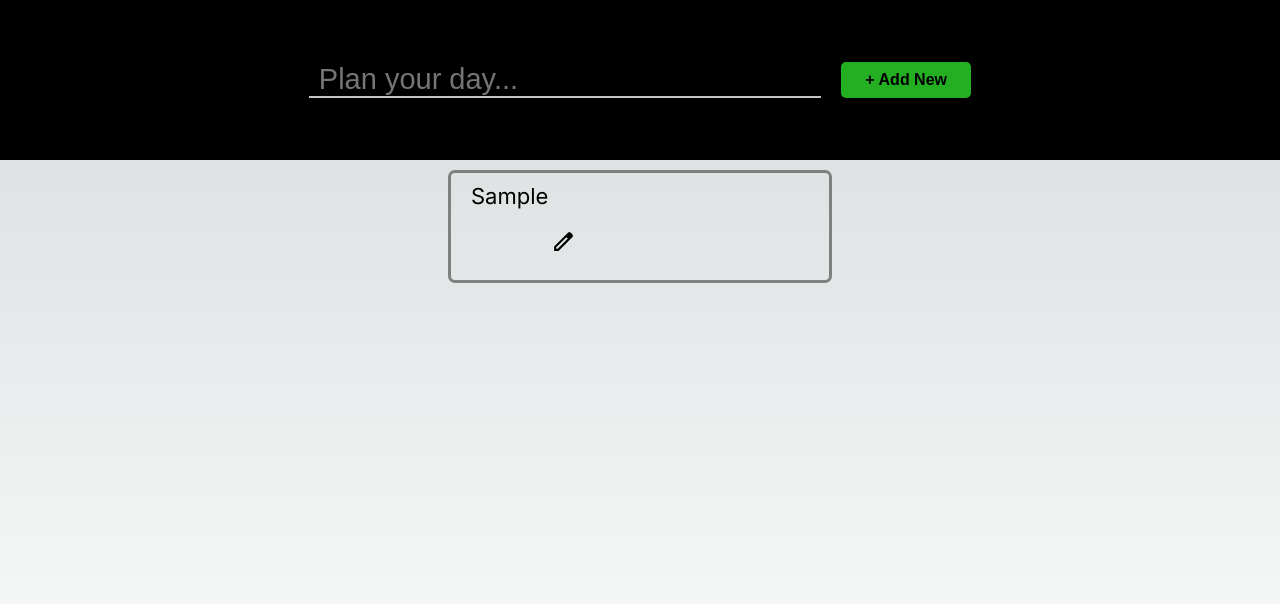
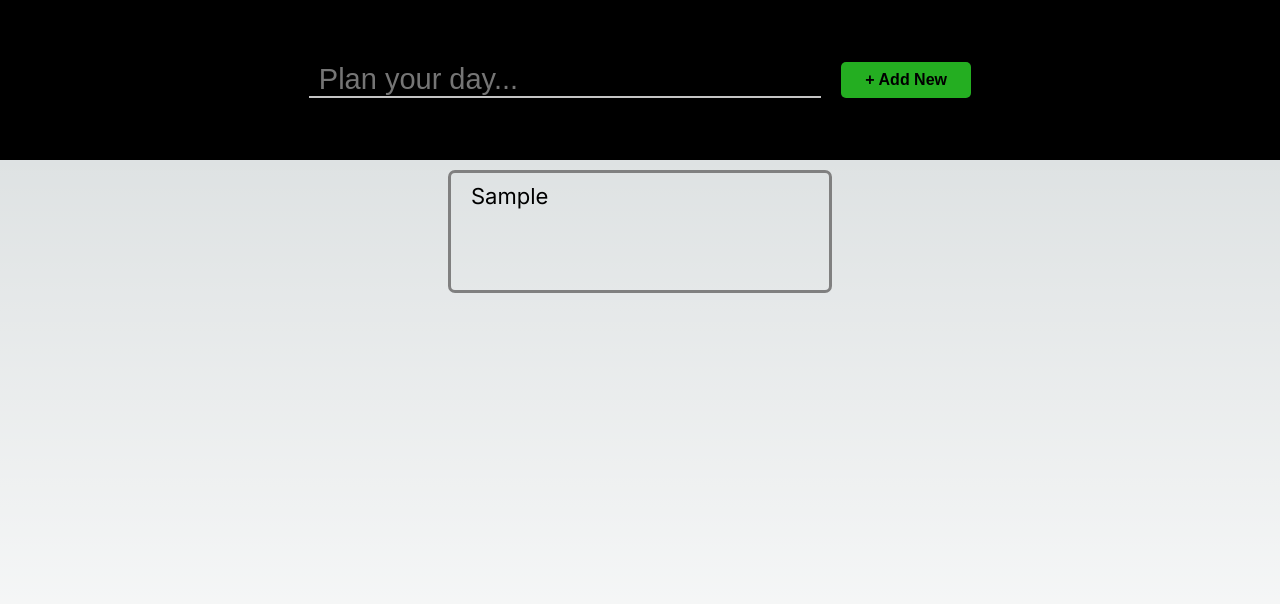
Before and after one commit to samarth44600/to-do, a Next.js app: page / in a window 1280 px wide. Both pictures are taken after typing "Sample" into the empty fields and a click on the button "+ Add New". Shown: the top 604 px of the page. Built offline with nearby package versions, Linux system fonts and the light colour scheme; some icons are missing.

Commit message:
important icon fixed

```diff
--- a/src/components/TaskLists/Task.tsx
+++ b/src/components/TaskLists/Task.tsx
@@ -22,9 +22,9 @@ type Props = {
 const Task = ({ id, description, isCompleted, isImportant }: Props) => {
   const dispatch = useDispatch();
 
-  const handleEdit = (id: number) => {
-    console.log("edit id ", id);
-  };
+  // const handleEdit = (id: number) => {
+  //   console.log("edit id ", id);
+  // };
 
   const handleComplete = (id: number) => {
     console.log("complete id ", id);
@@ -50,12 +50,12 @@ const Task = ({ id, description, isCompleted, isImportant }: Props) => {
         <p className={styles.taskText}>{description}</p>
       </div>
       <div className={styles.taskMenu}>
-        <button
+        {/* <button
           className={`${styles.menuButtonsDiv}`}
           onClick={() => handleEdit(id)}
         >
           <Icon icon="material-symbols:edit-outline" />
-        </button>
+        </button> */}
         <button
           className={styles.menuButtonsDiv}
           onClick={() => handleComplete(id)}
@@ -67,7 +67,11 @@ const Task = ({ id, description, isCompleted, isImportant }: Props) => {
           className={styles.menuButtonsDiv}
           onClick={() => handleImportant(id)}
         >
-          <Icon icon="ic:round-star-border" />
+          {isImportant ? (
+            <Icon icon="ic:round-star" />
+          ) : (
+            <Icon icon="ic:round-star-border" />
+          )}
         </button>
 
         <button
--- a/src/components/TaskLists/TaskLists.module.scss
+++ b/src/components/TaskLists/TaskLists.module.scss
@@ -30,7 +30,7 @@
     flex-direction: column;
     justify-content: space-between;
     align-items: center;
-    gap: 1rem;
+    gap: 2rem;
     border: 3px solid grey;
     border-radius: 7px;
     padding: 1rem 2rem;
@@ -81,6 +81,16 @@
     }
   }
   .important {
-    border: 2px solid red;
+
+
+
+    .taskMenu{
+      .menuButtonsDiv{
+        color: white;
+        &:hover{
+          color: #c4c4c4;
+        }
+      }
+    }
   }
 }
```
